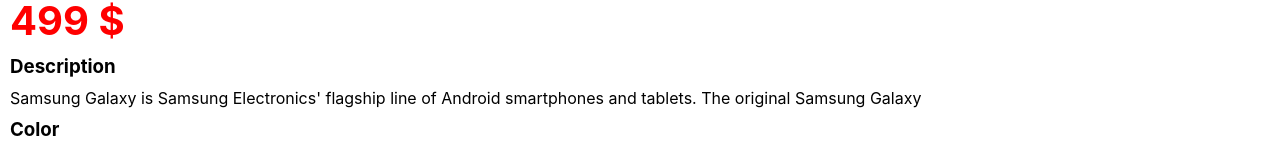
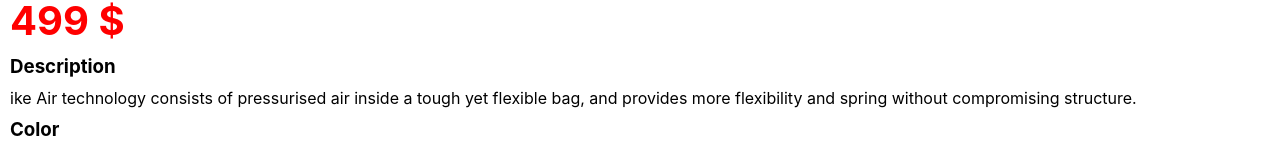
Before and after one commit to Pavan1471/react-app, a React (Create React App) app: page /product/1 in a window 1280 px wide. Shown: the part 478-627 px from the top of the page. Built offline with nearby package versions, Linux system fonts and the light colour scheme.

Commit message:
modified:   src/Product.js

```diff
--- a/src/Product.js
+++ b/src/Product.js
@@ -20,7 +20,7 @@
       </div>
       <h3>Description</h3>
       <div className="desc">
-      Samsung Galaxy is Samsung Electronics' flagship line of Android smartphones and tablets. The original Samsung Galaxy
+      ike Air technology consists of pressurised air inside a tough yet flexible bag, and provides more flexibility and spring without compromising structure.
       </div>
       <h3>Color</h3>
     <div className="colors">
```
